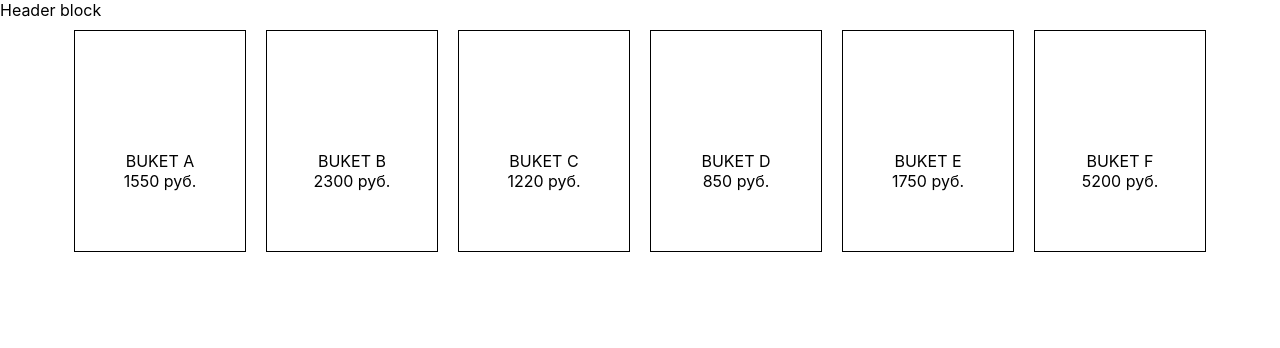
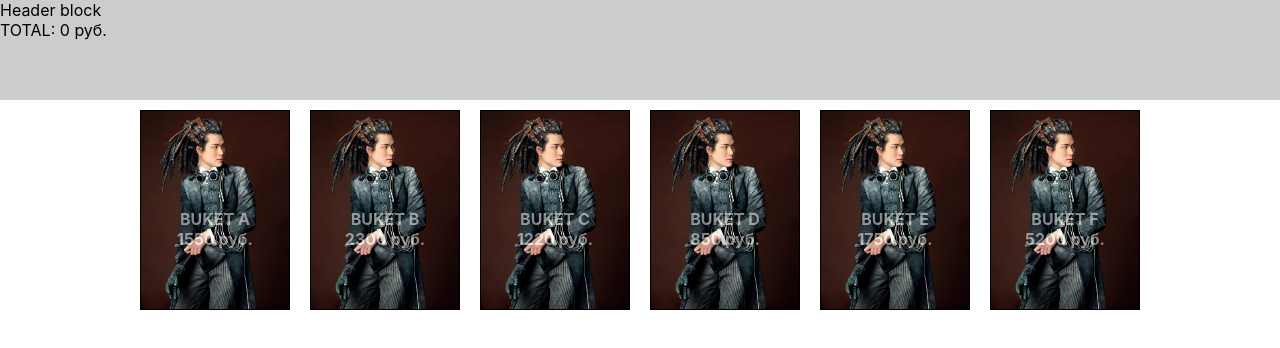
Before and after one commit to LeoUral/flowers_shop, a React (Create React App) app: page / in a window 1280 px wide. Shown: the top 348 px of the page. Built offline with nearby package versions, Linux system fonts and the light colour scheme.

Commit message:
подключили действия - покупки букетов

```diff
--- a/public/baseServer.json
+++ b/public/baseServer.json
@@ -1,42 +1,42 @@
 [{
         "id": 0,
         "name": "BUKET A",
-        "urlImg": "A",
+        "urlImg": "image_3.jpg",
         "price": 1550,
         "inc": ["роза", "тюльпан"]
     },
     {
         "id": 1,
         "name": "BUKET B",
-        "urlImg": "B",
+        "urlImg": "image_3.jpg",
         "price": 2300,
         "inc": ["роза", "хризантема", "гербера"]
     },
     {
         "id": 2,
         "name": "BUKET C",
-        "urlImg": "C",
+        "urlImg": "image_3.jpg",
         "price": 1220,
         "inc": ["тюльпан"]
     },
     {
         "id": 3,
         "name": "BUKET D",
-        "urlImg": "D",
+        "urlImg": "image_3.jpg",
         "price": 850,
         "inc": ["гвоздика", "тюльпан"]
     },
     {
         "id": 4,
         "name": "BUKET E",
-        "urlImg": "E",
+        "urlImg": "image_3.jpg",
         "price": 1750,
         "inc": ["роза", "тюльпан"]
     },
     {
         "id": 5,
         "name": "BUKET F",
-        "urlImg": "F",
+        "urlImg": "image_3.jpg",
         "price": 5200,
         "inc": ["роза", "гербера", "пион"]
     }
--- a/src/components/Header.js
+++ b/src/components/Header.js
@@ -1,14 +1,20 @@
+
 import React from 'react';
+import HeaderTotal from './headerTotal';
 
-export default class Header extends React.Component {
+
+class Header extends React.Component {
+
 
     render() {
         return (
             <>
-                <div>
+                <div className="header">
                     Header block
+                    <HeaderTotal />
                 </div>
             </>
         );
     }
 }
+export default Header;
--- a/src/components/Main.js
+++ b/src/components/Main.js
@@ -22,6 +22,7 @@ export default class Main extends React.Component {
                     <BlockItem
                         name={dataItem.name}
                         price={dataItem.price}
+                        urlImg={dataItem.urlImg}
                     />
                 </React.Fragment>
             );
--- /dev/null
+++ b/src/components/ModalBascket.js
@@ -0,0 +1,29 @@
+import React from 'react';
+import ModalWindow from './ModalWindow';
+
+class ModalBascket extends React.Component {
+    constructor(props) {
+        super(props);
+        this.state = { openWindow: false };
+        this.handleOpenModalWindow = this.handleOpenModalWindow.bind(this);
+    }
+
+    handleOpenModalWindow() {
+        this.setState({ openWindow: true });
+        setTimeout(() => {
+            console.log('open -> true ', this.state);
+        }, 100);
+
+    }
+
+    render() {
+
+        return (
+            <>
+                <button onClick={this.handleOpenModalWindow}>Ваши покупки</button>
+                <ModalWindow showModal={this.state.openWindow} />
+            </>
+        );
+    }
+}
+export default ModalBascket;
--- /dev/null
+++ b/src/components/ModalWindow.js
@@ -0,0 +1,39 @@
+import React from 'react';
+
+class ModalWindow extends React.Component {
+    constructor(props) {
+        super(props);
+        this.state = {
+            show: this.props.showModal
+        }
+        this.handleClose = this.handleClose.bind(this);
+    }
+
+
+    handleClose() {
+        this.setState({ show: false });
+    }
+
+    render() {
+        return (
+            <>
+                <div
+                    className="modal_shadow"
+                    onClick={this.handleClose}
+                    style={{ display: this.state.show ? 'block' : 'none' }}>
+                </div>
+                <div
+                    className="modal__window"
+                    style={{ display: this.state.show ? 'block' : 'none' }}>
+                    <h3>Modal Window</h3>
+                    <p>Lorem ipsum dolor sit amet consectetur, adipisicing elit. Quisquam voluptatum vel quas porro facere enim exercitationem! Corporis, quidem ipsam, quasi magnam cumque consectetur eos, facilis at quos tempora cum. Atque ut eum, corporis accusantium recusandae amet consequatur obcaecati dolores nulla nemo dicta tempore! Officiis, nihil dicta deleniti nesciunt aliquam odio?</p>
+                    <button onClick={this.handleClose}>Close</button>
+                    <button>To pay</button>
+                </div>
+
+            </>
+
+        );
+    }
+}
+export default ModalWindow;
--- a/src/components/blockItem.js
+++ b/src/components/blockItem.js
@@ -1,15 +1,27 @@
+
 import React from 'react';
+import BascketStore from '../store/bascket';
 
 export default class BlockItem extends React.Component {
+
+    handleIncrement(event) {
+        const price = event.target.dataset.price;
+        BascketStore.incrementTotal(price);
+    }
 
     render() {
 
         return (
             <>
-                <div className="blockItem">
+                <div className="blockItem" style={{ backgroundImage: `url(../image/${this.props.urlImg})` }}>
                     <div className="blockItem__name"> {this.props.name} </div>
                     <div className="blockItem__price"> {this.props.price}<span> руб.</span> </div>
-                    <button className="blockItem__button_buy">buy</button>
+                    <button
+                        className="blockItem__button_buy"
+                        data-price={this.props.price}
+                        onClick={this.handleIncrement}>
+                        buy
+                    </button>
                 </div>
             </>
         );
--- /dev/null
+++ b/src/components/headerTotal.js
@@ -0,0 +1,19 @@
+import { observer } from 'mobx-react';
+import React from 'react';
+import BascketStore from '../store/bascket';
+import ModalBascket from './ModalBascket';
+
+const HeaderTotal = observer(() => {
+
+    const total = BascketStore.total;
+
+    return (
+        <>
+            <div className="header_total">
+                <div><span>TOTAL: </span> {total}<span> руб.</span></div>
+                {total > 0 ? <ModalBascket /> : <span></span>}
+            </div>
+        </>
+    );
+})
+export default HeaderTotal;
--- a/src/sass/app.scss
+++ b/src/sass/app.scss
@@ -1,3 +1,9 @@
+.header {
+    width: 100%;
+    height: 100px;
+    background-color: #ccc;
+}
+
 .main {
     width: 100%;
     display: flex;
@@ -8,10 +14,15 @@
 .blockItem {
     width: 150px;
     height: 200px;
+    background-size: cover;
+    background-repeat: no-repeat;
     border: 1px solid #000;
     margin: 10px;
     text-align: center;
     padding: 10px;
+    transform: scale(1);
+    box-sizing: border-box;
+    transition: 0.5s;
     display: flex;
     flex-direction: column;
     justify-content: flex-end;
@@ -19,12 +30,52 @@
         margin: 10px auto;
         width: 120px;
         height: 30px;
+        background-color: red;
+        color: #fff;
+        font-size: 16px;
+        border: none;
+        outline: none;
+        box-shadow: 3px 3px 5px rgb(250, 145, 145);
+        cursor: pointer;
         opacity: 0;
         transition: 0.5s;
     }
+    &__name {
+        color: #fff;
+        font-weight: 700;
+        text-shadow: 3px 3px 5px #000;
+        opacity: 0.5;
+        transition: 0.5s;
+    }
+    &__price {
+        color: #fff;
+        font-weight: 700;
+        text-shadow: 3px 3px 5px #000;
+        opacity: 0.5;
+        transition: 0.5s;
+    }
+}
+
+.blockItem:hover {
+    transform: scale(1.2);
+    transition: 0.5s;
 }
 
 .blockItem:hover .blockItem__button_buy {
     opacity: 1;
     transition: 0.5s;
 }
+
+.blockItem:hover .blockItem__name {
+    opacity: 1;
+    transition: 0.5s;
+}
+
+.blockItem:hover .blockItem__price {
+    opacity: 1;
+    transition: 0.5s;
+}
+
+.blockItem__button_buy:active {
+    box-shadow: none;
+}
--- a/src/store/bascket.js
+++ b/src/store/bascket.js
@@ -11,13 +11,13 @@ class BascketStore {
     }
 
     incrementTotal(numberData) {
-        this.total = this.total + numberData;
-        console.log(this.total + 'increment');
+        this.total = +this.total + +numberData;
+        console.log(this.total, 'increment');
     }
 
     decrementTotla(numberData) {
-        this.total = this.total - numberData;
-        console.log(this.total + 'decrement');
+        this.total = +this.total - +numberData;
+        console.log(this.total, 'decrement');
     }
 
 }
--- a/src/style/app.css
+++ b/src/style/app.css
@@ -1,3 +1,9 @@
+.header {
+  width: 100%;
+  height: 100px;
+  background-color: #ccc;
+}
+
 .main {
   width: 100%;
   display: -webkit-box;
@@ -13,10 +19,18 @@
 .blockItem {
   width: 150px;
   height: 200px;
+  background-size: cover;
+  background-repeat: no-repeat;
   border: 1px solid #000;
   margin: 10px;
   text-align: center;
   padding: 10px;
+  -webkit-transform: scale(1);
+          transform: scale(1);
+  -webkit-box-sizing: border-box;
+          box-sizing: border-box;
+  -webkit-transition: 0.5s;
+  transition: 0.5s;
   display: -webkit-box;
   display: -ms-flexbox;
   display: flex;
@@ -33,7 +47,40 @@
   margin: 10px auto;
   width: 120px;
   height: 30px;
+  background-color: red;
+  color: #fff;
+  font-size: 16px;
+  border: none;
+  outline: none;
+  -webkit-box-shadow: 3px 3px 5px #fa9191;
+          box-shadow: 3px 3px 5px #fa9191;
+  cursor: pointer;
   opacity: 0;
+  -webkit-transition: 0.5s;
+  transition: 0.5s;
+}
+
+.blockItem__name {
+  color: #fff;
+  font-weight: 700;
+  text-shadow: 3px 3px 5px #000;
+  opacity: 0.5;
+  -webkit-transition: 0.5s;
+  transition: 0.5s;
+}
+
+.blockItem__price {
+  color: #fff;
+  font-weight: 700;
+  text-shadow: 3px 3px 5px #000;
+  opacity: 0.5;
+  -webkit-transition: 0.5s;
+  transition: 0.5s;
+}
+
+.blockItem:hover {
+  -webkit-transform: scale(1.2);
+          transform: scale(1.2);
   -webkit-transition: 0.5s;
   transition: 0.5s;
 }
@@ -43,3 +90,20 @@
   -webkit-transition: 0.5s;
   transition: 0.5s;
 }
+
+.blockItem:hover .blockItem__name {
+  opacity: 1;
+  -webkit-transition: 0.5s;
+  transition: 0.5s;
+}
+
+.blockItem:hover .blockItem__price {
+  opacity: 1;
+  -webkit-transition: 0.5s;
+  transition: 0.5s;
+}
+
+.blockItem__button_buy:active {
+  -webkit-box-shadow: none;
+          box-shadow: none;
+}
```
Also changed, not shown: public/image/image_3.jpg (added), 1 other file (tests, documents, lock files or other folders).
